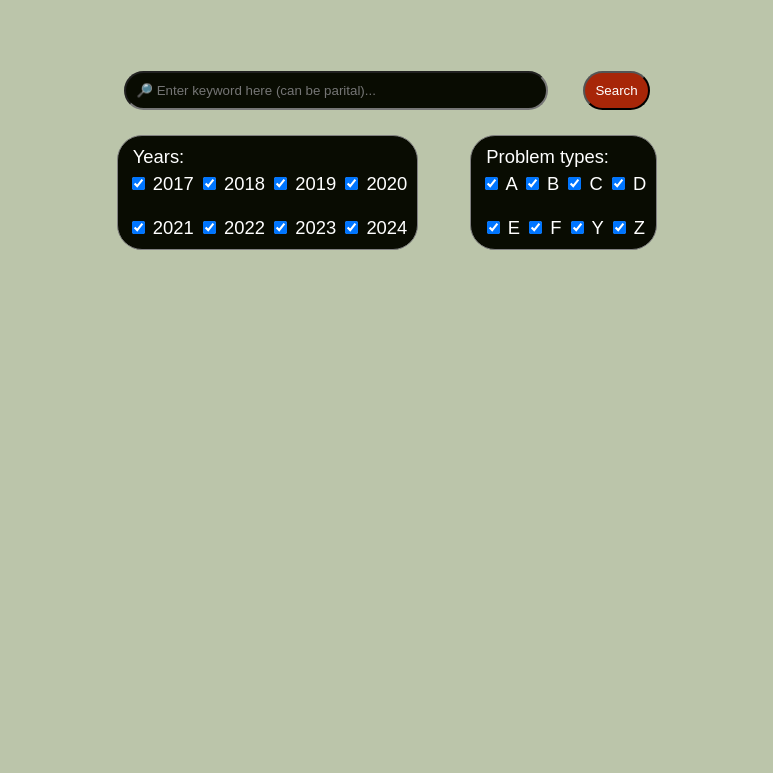
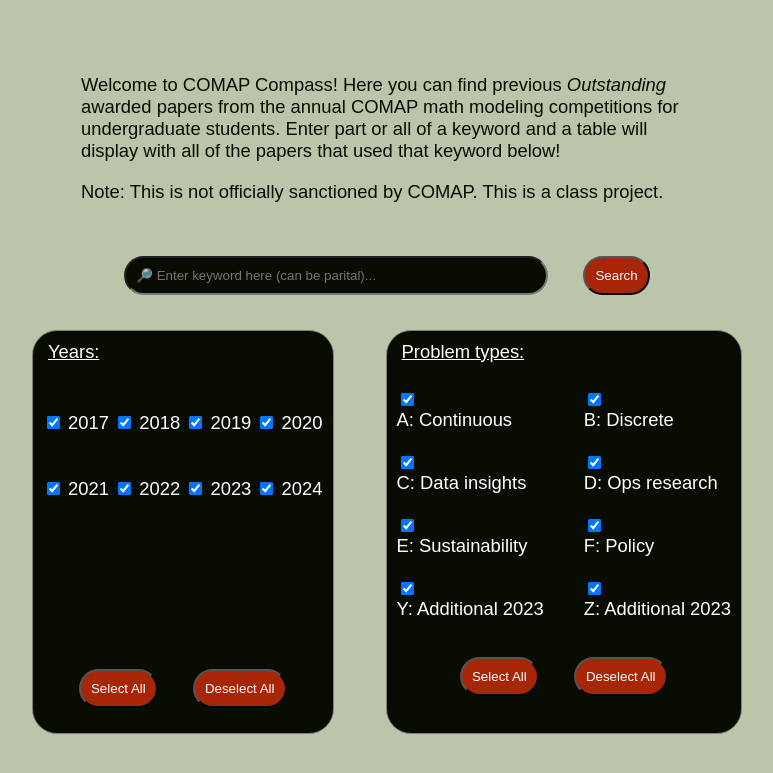
Before and after one commit to AnthonyJMillspaugh/math-modeling-database, a plain HTML site: page math-modeling-papers-website/website.html in a window 1280 px wide. Shown: the part 315-1088 px from the top of the page, without its empty margins (253-1026 px from the left). Before the commit the page ends 800 px from the top, so only its background shows below. Drawn offline with Linux system fonts and the light colour scheme; no server answers.

Commit message:
aight I added some special features for today

```diff
--- a/math-modeling-papers-website/website-js.js
+++ b/math-modeling-papers-website/website-js.js
@@ -65,12 +65,13 @@
 
     const resultsDiv = document.getElementById("searchResults");
 
-    if (keyword === "") {
-        resultsDiv.innerHTML = "";
-        return;
-    }
+    const baseUrl = keyword === ""
+    ? 'http://localhost:3000/api/result_all?'
+    : 'http://localhost:3000/api/result/' + keyword + '?';
 
-    fetch('http://localhost:3000/api/result/' + keyword + '?' + params.toString())
+    fetch(baseUrl + params.toString())
+
+    //fetch('http://localhost:3000/api/result/' + keyword + '?' + params.toString())
         .then(response => response.json())
         .then(data => {
             // Filter papers where any keyword matches the input
@@ -122,6 +123,21 @@
 
 
 
+function deselectAll(boxId) {
+    const box = document.getElementById(boxId);
+    const checkboxes = box.querySelectorAll('input[type="checkbox"]');
+    checkboxes.forEach(cb => cb.checked = false);
+}
+
+
+function selectAll(boxId) {
+    const box = document.getElementById(boxId);
+    const checkboxes = box.querySelectorAll('input[type="checkbox"]');
+    checkboxes.forEach(cb => cb.checked = true);
+}
+
+
+
 window.addEventListener("DOMContentLoaded", populateAutocomplete);
 
 function populateAutocomplete() {
--- a/math-modeling-papers-website/website-style.css
+++ b/math-modeling-papers-website/website-style.css
@@ -22,6 +22,7 @@
     display: flex;
     gap: 52px; /* Optional: space between the boxes */
     justify-content: center; /* Optional: center horizontally */
+    padding: 10px;
 }
 
 h1 {
@@ -70,6 +71,18 @@
     margin-bottom: 5px;
 }
 
+.problem-columns {
+    display: flex;
+    justify-content: space-between;
+    gap: 40px;
+}
+
+.left-problems, .right-problems {
+    display: flex;
+    flex-direction: column;
+    align-items: flex-start;
+}
+
 div[id="returnedSearchArea"] {
     padding-top: 20px;
 }
--- a/math-modeling-papers-website/website.html
+++ b/math-modeling-papers-website/website.html
@@ -11,15 +11,28 @@
   <img src="../math-modeling-assets/COMAP-logo-EF3340.svg" alt="Logo" id="logoImage">
   <h1 class="center">COMAP Compass</h1>
 
+
+  <div class="center">
+    <div id="info">
+      <p>
+        Welcome to COMAP Compass! Here you can find previous <em>Outstanding</em> awarded papers from the annual COMAP math modeling competitions for undergraduate students. Enter part or all of a keyword and a table will display with all of the papers that used that keyword below!
+      </p>
+      <p>
+        Note: This is not officially sanctioned by COMAP. This is a class project.
+      </p>
+    </div>
+  </div>
+
   <div id="searchDiv" class="center">
     <input type="text" id="search" name="search" list="keywords" placeholder="🔎 Enter keyword here (can be parital)...">
     <datalist id="keywords"></datalist>
     <button type="submit" id="submit" onclick="search_keywords()">Search</button>
   </div>
 
+
   <div class="specialcenter">
     <div id="yearBox">
-      <p>Years:</p>
+      <p><u>Years:</u></p><br><br>
       <input type="checkbox" id="2017" name="2017" value="2017" checked>
       <label for="2017"> 2017</label>
       <input type="checkbox" id="2018" name="2018" value="2018" checked>
@@ -27,7 +40,7 @@
       <input type="checkbox" id="2019" name="2019" value="2019" checked>
       <label for="2019"> 2019</label>
       <input type="checkbox" id="2020" name="2020" value="2020" checked>
-      <label for="2020"> 2020</label><br><br>
+      <label for="2020"> 2020</label><br><br><br>
       <input type="checkbox" id="2021" name="2021" value="2021" checked>
       <label for="2021"> 2021</label>
       <input type="checkbox" id="2022" name="2022" value="2022" checked>
@@ -35,27 +48,39 @@
       <input type="checkbox" id="2023" name="2023" value="2023" checked>
       <label for="2023"> 2023</label>
       <input type="checkbox" id="2024" name="2024" value="2024" checked>
-      <label for="2024"> 2024</label>
+      <label for="2024"> 2024</label><br><br><br><br><br><br><br><br>
+      <button onclick="selectAll('yearBox')">Select All</button>
+      <button onclick="deselectAll('yearBox')">Deselect All</button>
     </div>
 
     <div id="problemBox">
-      <p>Problem types:</p>
-      <input type="checkbox" id="a" name="a" value="a" checked>
-      <label for="a"> A</label>
-      <input type="checkbox" id="b" name="b" value="b" checked>
-      <label for="b"> B</label>
-      <input type="checkbox" id="c" name="c" value="c" checked>
-      <label for="c"> C</label>
-      <input type="checkbox" id="d" name="d" value="d" checked>
-      <label for="d"> D</label><br><br>
-      <input type="checkbox" id="e" name="e" value="e" checked>
-      <label for="e"> E</label>
-      <input type="checkbox" id="f" name="f" value="f" checked>
-      <label for="f"> F</label>
-      <input type="checkbox" id="y" name="y" value="y" checked>
-      <label for="y"> Y</label>
-      <input type="checkbox" id="z" name="z" value="z" checked>
-      <label for="z"> Z</label>
+      <p><u>Problem types:</u></p><br>
+
+      <div class="problem-columns">
+      <div class="left-problems">
+        <input type="checkbox" id="a" name="a" value="a" checked>
+        <label for="a"> A: Continuous</label><br>
+        <input type="checkbox" id="c" name="c" value="c" checked>
+        <label for="c"> C: Data insights</label><br>
+        <input type="checkbox" id="e" name="e" value="e" checked>
+        <label for="e"> E: Sustainability</label><br>
+        <input type="checkbox" id="y" name="y" value="y" checked>
+        <label for="y"> Y: Additional 2023</label>
+      </div>
+      <div class="right-problems">
+        <input type="checkbox" id="b" name="b" value="b" checked>
+        <label for="b"> B: Discrete</label><br>
+        <input type="checkbox" id="d" name="d" value="d" checked>
+        <label for="d"> D: Ops research</label><br>
+        <input type="checkbox" id="f" name="f" value="f" checked>
+        <label for="f"> F: Policy</label><br>
+        <input type="checkbox" id="z" name="z" value="z" checked>
+        <label for="z"> Z: Additional 2023</label>
+      </div>
+      </div>
+      <br>
+      <button onclick="selectAll('problemBox')">Select All</button>
+      <button onclick="deselectAll('problemBox')">Deselect All</button>
     </div>
   </div>
 
```
Also changed, not shown: 1 other file.
